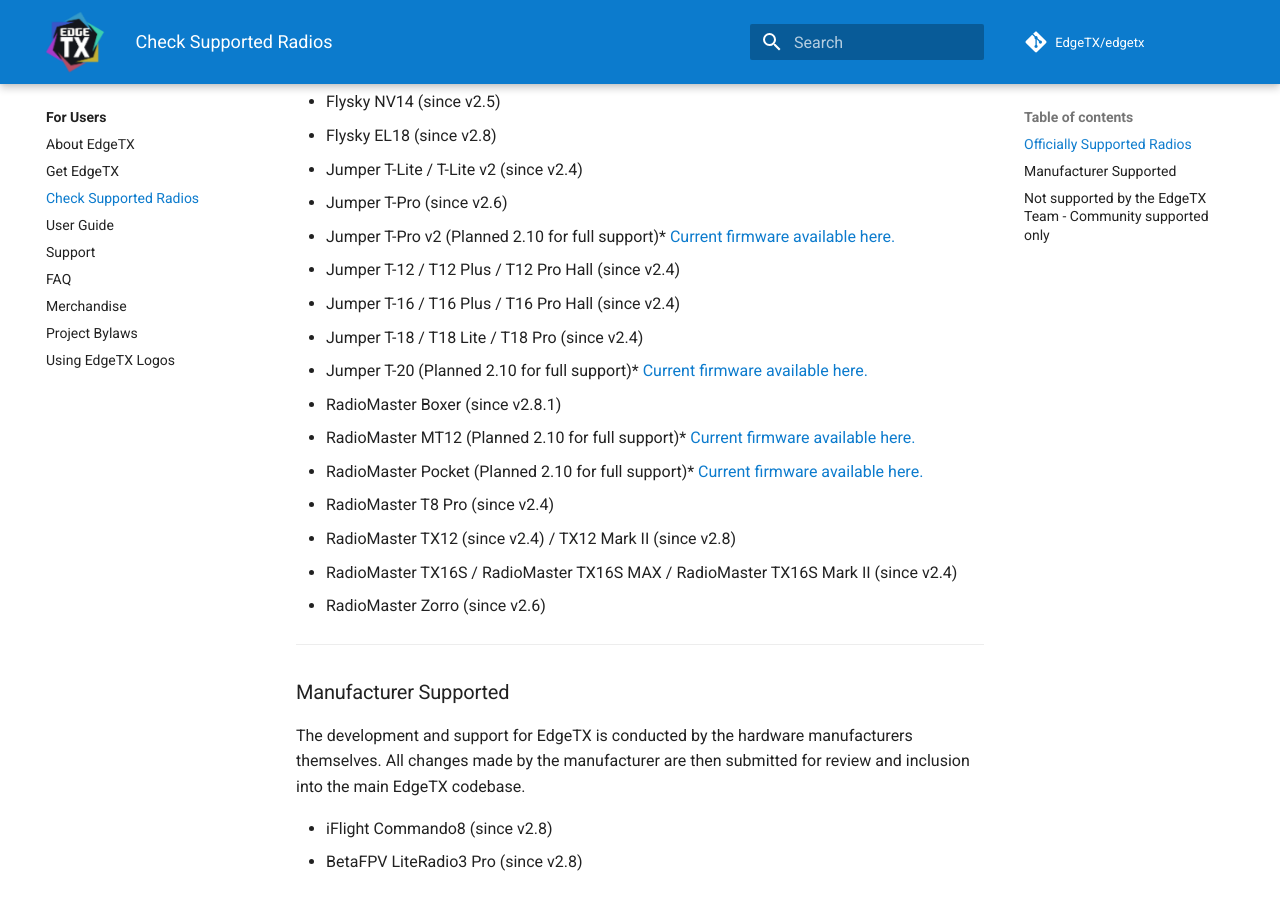
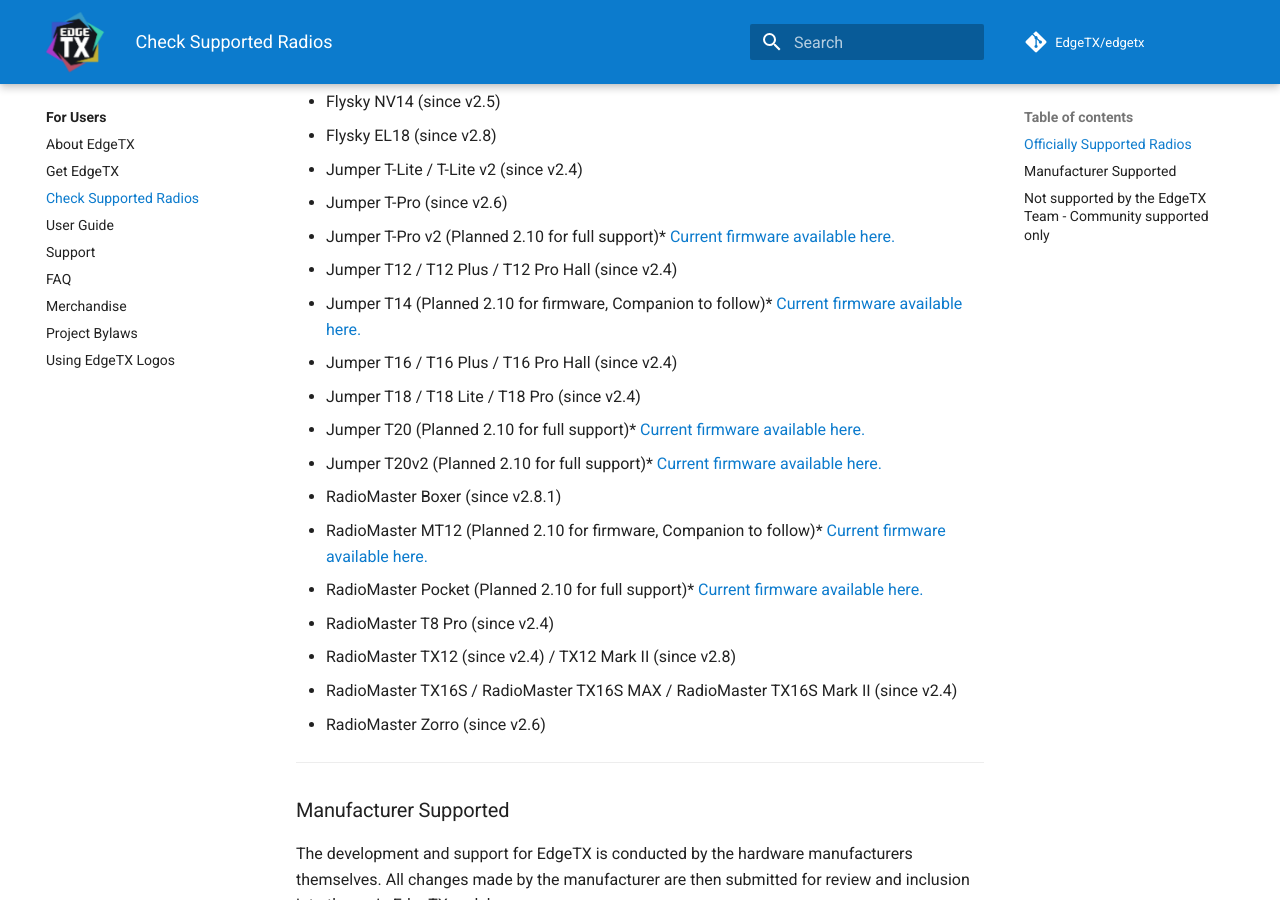
Before and after one commit to EdgeTX/edgetx.github.io, an MkDocs documentation site: the page built from docs/supportedradios.md, in a window 1280 px wide and 900 px high, scrolled down 417 px. Built offline with MkDocs 1.6.1 and Material for MkDocs 9.7.7, drawn with Linux system fonts in a browser that asks for light colours; comment, search, counter and statistics services are not loaded.

Commit message:
chore: add T14, T20v2 stock firmware and support status

```diff
--- a/docs/supportedradios.md
+++ b/docs/supportedradios.md
@@ -10,12 +10,14 @@
 * Jumper T-Lite / T-Lite v2 (since v2.4)
 * Jumper T-Pro (since v2.6)
 * Jumper T-Pro v2 (Planned 2.10 for full support)* [Current firmware available here.](https://github.com/EdgeTX/edgetx.github.io/blob/master/downloads/TPROV2-PROD-09-07-23.bin?raw=true)
-* Jumper T-12 / T12 Plus / T12 Pro Hall (since v2.4)
-* Jumper T-16 / T16 Plus / T16 Pro Hall (since v2.4)
-* Jumper T-18 / T18 Lite / T18 Pro (since v2.4)
-* Jumper T-20 (Planned 2.10 for full support)* [Current firmware available here.](https://github.com/EdgeTX/edgetx.github.io/blob/master/downloads/T20-PROD-09-07-23.bin?raw=true)
+* Jumper T12 / T12 Plus / T12 Pro Hall (since v2.4)
+* Jumper T14 (Planned 2.10 for firmware, Companion to follow)* [Current firmware available here.](https://github.com/EdgeTX/edgetx.github.io/raw/master/downloads/T14-PROD-080324.bin)
+* Jumper T16 / T16 Plus / T16 Pro Hall (since v2.4)
+* Jumper T18 / T18 Lite / T18 Pro (since v2.4)
+* Jumper T20 (Planned 2.10 for full support)* [Current firmware available here.](https://github.com/EdgeTX/edgetx.github.io/blob/master/downloads/T20-PROD-09-07-23.bin?raw=true)
+* Jumper T20v2 (Planned 2.10 for full support)* [Current firmware available here.](https://github.com/EdgeTX/edgetx.github.io/raw/master/downloads/T20V2-PROD-270224.bin)
 * RadioMaster Boxer (since v2.8.1)
-* RadioMaster MT12 (Planned 2.10 for full support)* [Current firmware available here.](https://github.com/EdgeTX/edgetx.github.io/blob/master/downloads/MT12-PROD-28-10.bin?raw=true)
+* RadioMaster MT12 (Planned 2.10 for firmware, Companion to follow)* [Current firmware available here.](https://github.com/EdgeTX/edgetx.github.io/blob/master/downloads/MT12-PROD-28-10.bin?raw=true)
 * RadioMaster Pocket (Planned 2.10 for full support)* [Current firmware available here.](https://github.com/EdgeTX/edgetx.github.io/blob/master/downloads/POCKET-PROD-01-09-23.bin?raw=true)
 * RadioMaster T8 Pro (since v2.4)
 * RadioMaster TX12 (since v2.4) / TX12 Mark II (since v2.8)
```
